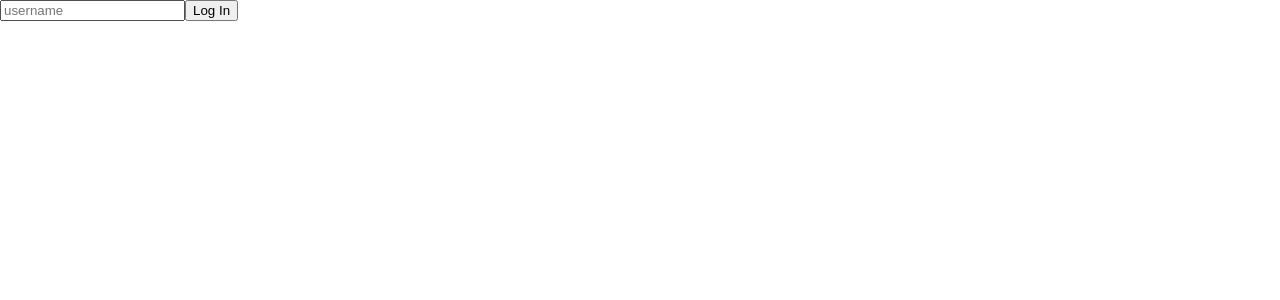
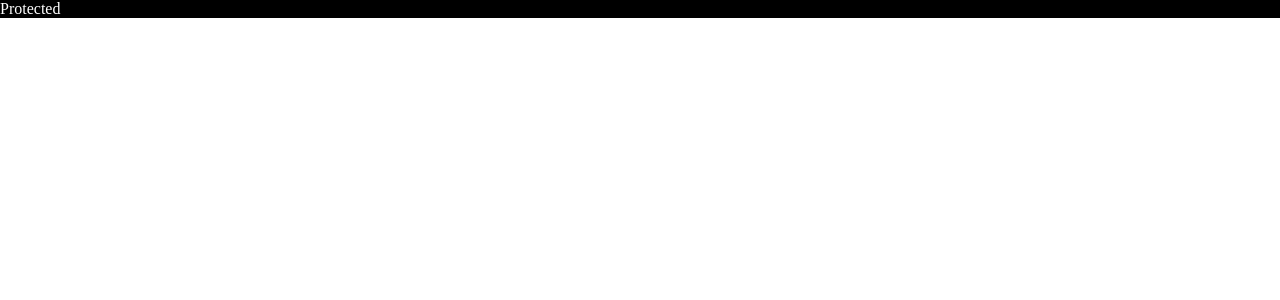
Before and after one commit to xowoony/study-typescript, a React (Create React App) app: page / in a window 1280 px wide. Shown: the top 300 px of the page. Built offline with nearby package versions, Linux system fonts and the light colour scheme.

Commit message:
typescript & styled-components 테마 연결

```diff
--- a/src/App.tsx
+++ b/src/App.tsx
@@ -1,42 +1,20 @@
-import { useState } from "react";
+import styled from "styled-components";
+
+// Container 컴포넌트
+const Container = styled.div`
+  background-color: ${(props) => props.theme.bgColor};
+`;
+
+// H1 컴포넌트
+const H1 = styled.div`
+  color: ${(props) => props.theme.textColor};
+`;
 
 function App() {
-  const [value, setValue] = useState("");
-
-
-
-  // onChange
-  const onChange = (event: React.FormEvent<HTMLInputElement>) => {
-    const {
-      currentTarget: { value },
-    } = event; //  ES6 문법
-    setValue(value);
-  };
-
-
-  // onSubmit
-  // onSubmit 또한 React.FormEvent 이므로 적어주고 form이 이벤트를 발생할 것이기 때문에
-  // HTMLFormElement를 작성해주면 된다.
-  // <>안에는 어떤 element가 이벤트를 발생시키는지 생각해보고 그걸 적어주면 된다.
-  const onSubmit = (event: React.FormEvent<HTMLFormElement>) => {
-    event.preventDefault(); // 새로고침 방지
-    console.log("Hello", value); // value 는 user의 이름이다
-  };
-
-
   return (
-    <div>
-      <form onSubmit={onSubmit}>
-        {/* input의 value를 state와 연결하기 */}
-        <input
-          type="text"
-          onChange={onChange}
-          placeholder="username"
-          value={value}
-        />
-        <button>Log In</button>
-      </form>
-    </div>
+    <Container>
+      <H1>Protected</H1>
+    </Container>
   );
 }
 
--- a/src/index.tsx
+++ b/src/index.tsx
@@ -1,6 +1,8 @@
 import React from "react";
 import ReactDOM from "react-dom/client";
 import App from "./App";
+import { ThemeProvider } from "styled-components";
+import { darkTheme, lightTheme } from "./theme";
 
 const root = ReactDOM.createRoot(
   document.getElementById("root") as HTMLElement
@@ -8,6 +10,8 @@
 
 root.render(
   <React.StrictMode>
-    <App />
+    <ThemeProvider theme={darkTheme}>
+      <App />
+    </ThemeProvider>
   </React.StrictMode>
 );
--- /dev/null
+++ b/src/theme.ts
@@ -0,0 +1,16 @@
+// 이곳에 테마를 작성함으로 인해 실수를 방지할 수 있다.
+import { DefaultTheme } from "styled-components";
+
+// 이 테마들은 styled.d.ts 파일 속 속성들과 같아야 한다.
+// 작성해준 후 export 를 해준다.
+export const lightTheme: DefaultTheme = {
+  bgColor: "white",
+  textColor: "black",
+  btnColor: "red",
+};
+
+export const darkTheme: DefaultTheme = {
+  bgColor: "black",
+  textColor: "white",
+  btnColor: "blue",
+};
```
Also changed, not shown: src/styled.d.ts (added, +10 -0 lines).
